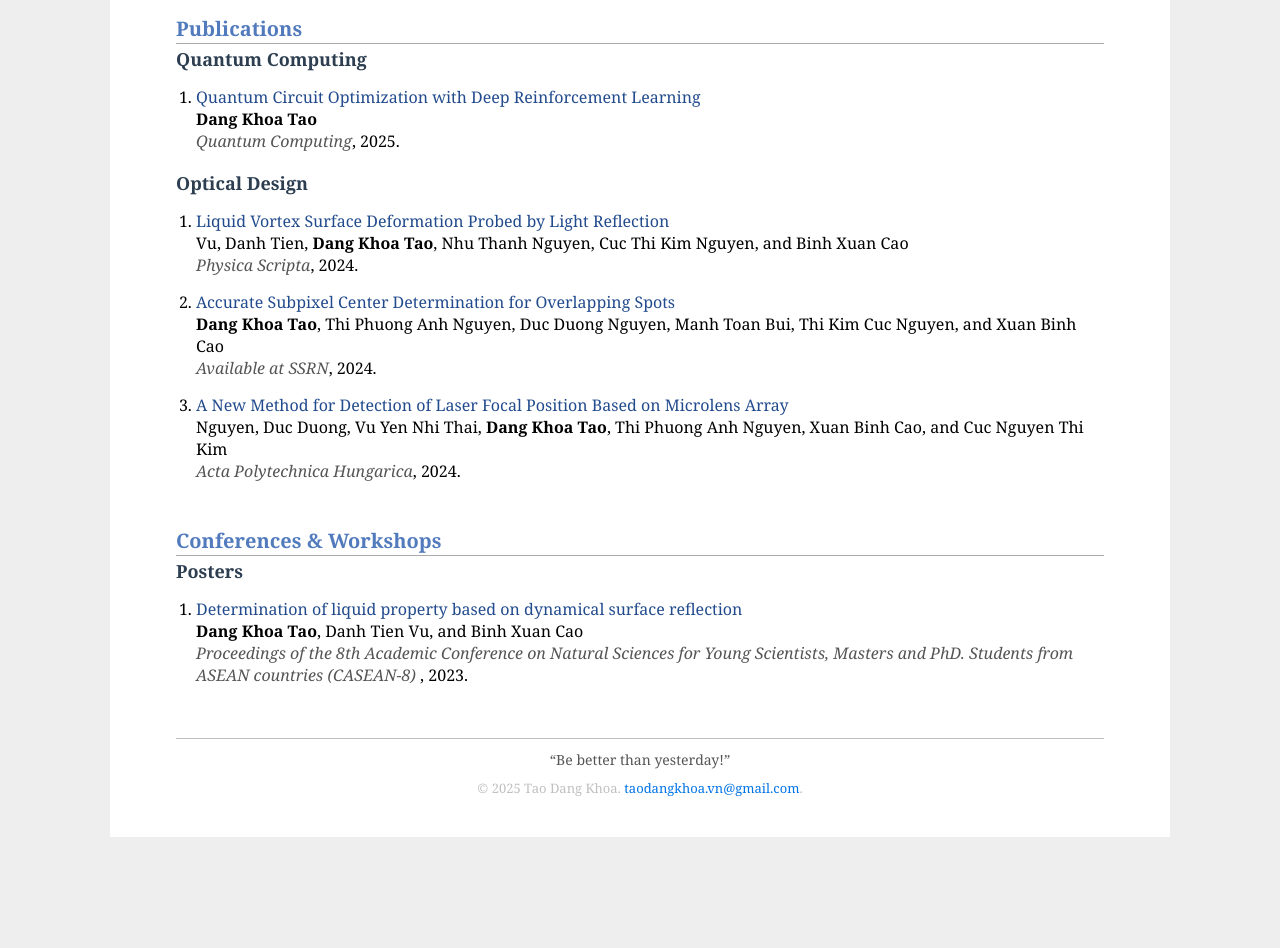
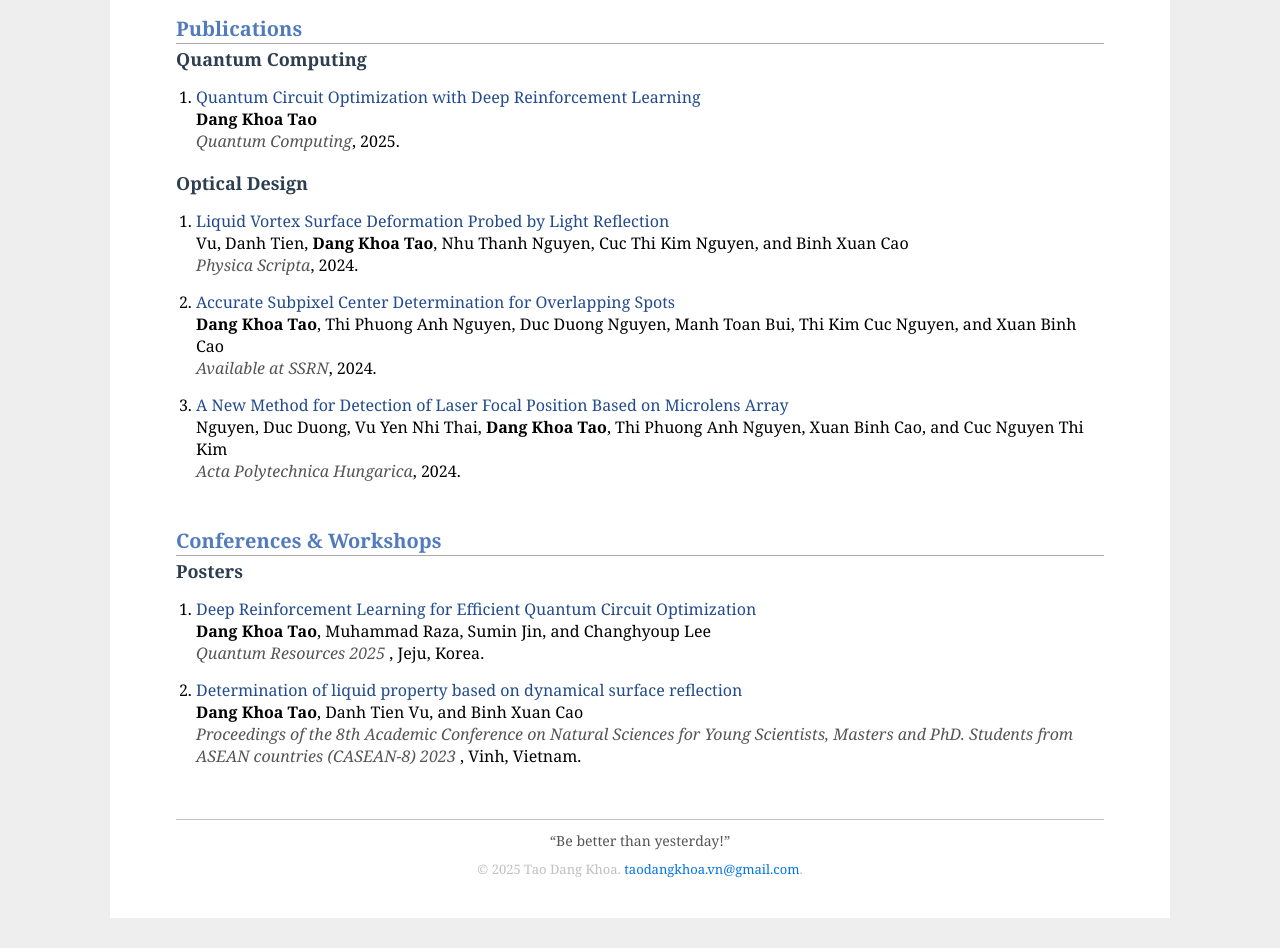
Before and after one commit to Dang-Khoa-Tao/dang-khoa-tao.github.io, a plain HTML site: page index.html in a window 1280 px wide. Shown: the part 1031-1979 px from the top of the page. Before the commit the page ends 1898 px from the top, so only its background shows below. Drawn offline with Linux system fonts and the light colour scheme; files that its build step writes are made by us from their sources.

Commit message:
Update index.html

```diff
--- a/index.html
+++ b/index.html
@@ -193,10 +193,17 @@
 			<ol style="padding-left: 20px;">
 				<li style="margin-bottom: 15px;">
 					<a>
+						Deep Reinforcement Learning for Efficient Quantum Circuit Optimization
+					</a><br>
+					<span style="font-weight: bold;">Dang Khoa Tao</span>,  Muhammad Raza,  Sumin Jin, and  Changhyoup Lee<br>
+					<em style="color: #555;"> Quantum Resources 2025 </em>, Jeju, Korea.
+				</li>
+				<li style="margin-bottom: 15px;">
+					<a>
 						Determination of liquid property based on dynamical surface reflection
 					</a><br>
 					<span style="font-weight: bold;">Dang Khoa Tao</span>, Danh Tien Vu, and Binh Xuan Cao<br>
-					<em style="color: #555;"> Proceedings of the 8th Academic Conference on Natural Sciences for Young Scientists, Masters and PhD. Students from ASEAN countries (CASEAN‑8) </em>, 2023.
+					<em style="color: #555;"> Proceedings of the 8th Academic Conference on Natural Sciences for Young Scientists, Masters and PhD. Students from ASEAN countries (CASEAN‑8) 2023 </em>, Vinh, Vietnam.
 				</li>
 			</ol>
 		</div>
```
